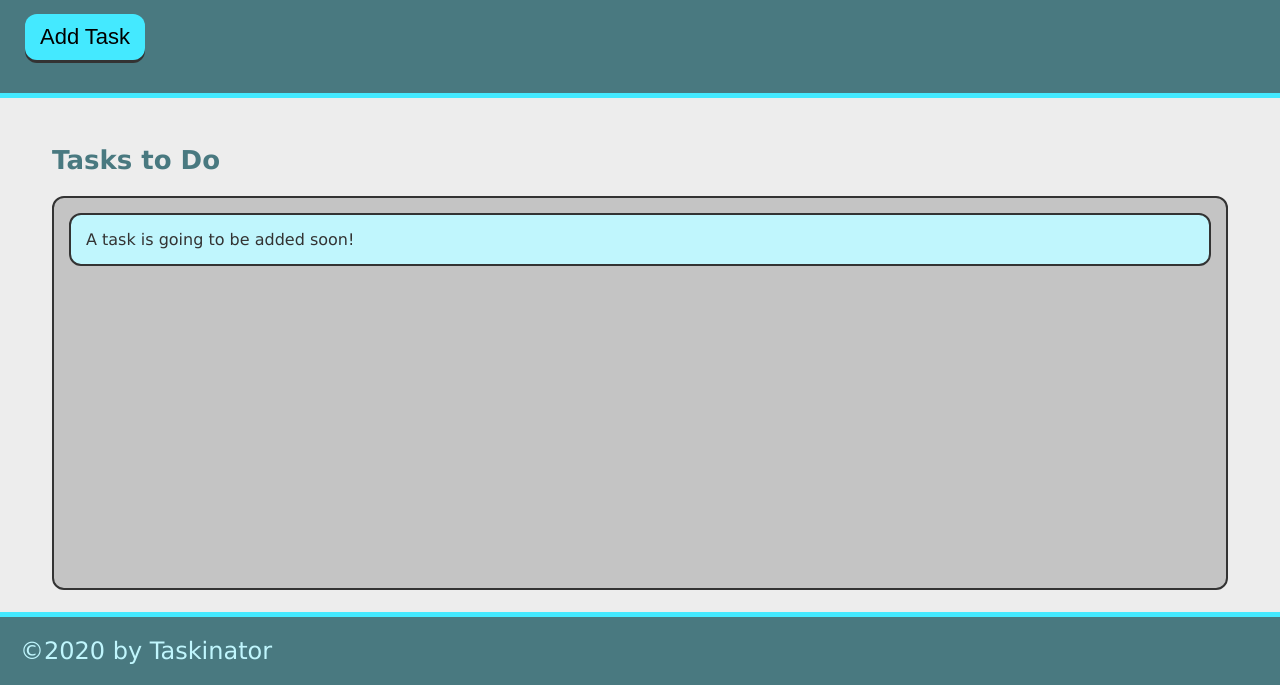
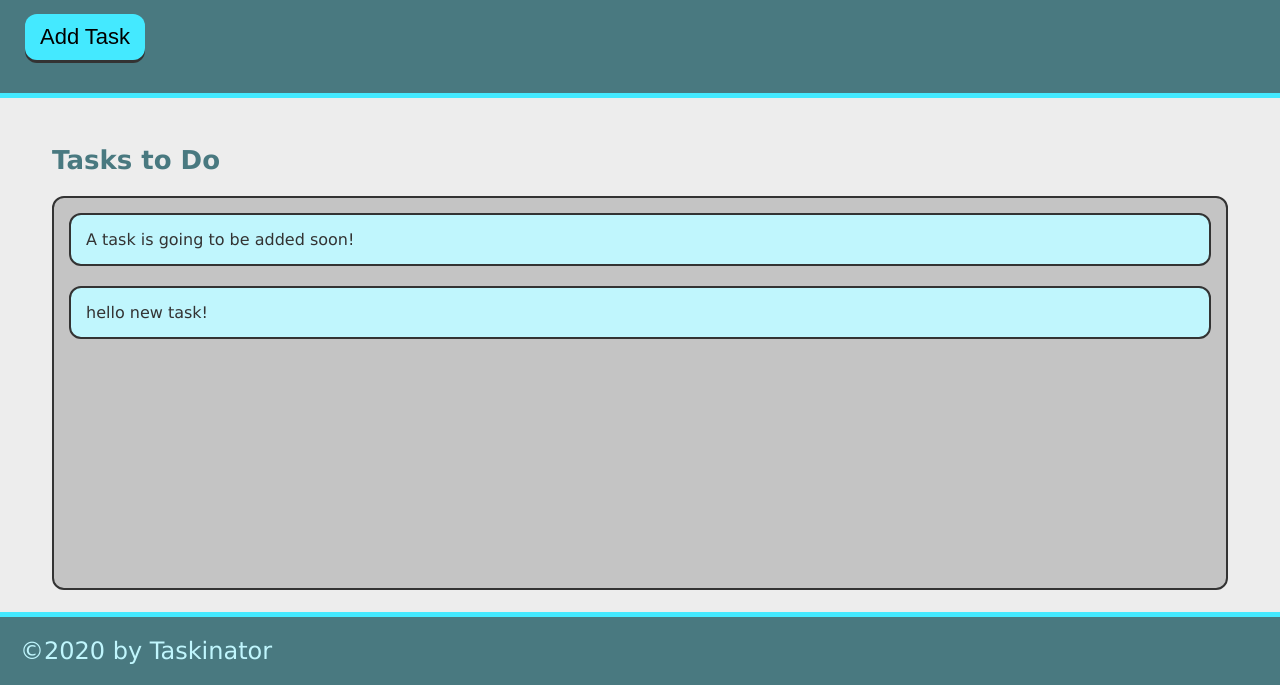
Before and after one commit to bganser15/taskinator, a plain HTML site: page index.html in a window 1280 px wide. Both pictures are taken after a click on the button "Add Task". Shown: the part 115-800 px from the top of the page. Drawn offline with Linux system fonts and the light colour scheme.

Commit message:
add ability to add task

```diff
--- a/assets/js/script.js
+++ b/assets/js/script.js
@@ -0,0 +1,17 @@
+//DOM references
+var buttonEl = document.querySelector("#save-task");
+
+var tasksToDoEL = document.querySelector("#tasks-to-do");
+
+var createTaskHandler = function () {
+  //creates new li
+  var taskItemEl = document.createElement("li");
+  //sets text content
+  taskItemEl.textContent = "hello new task!";
+  //adds to page under parent element tasksToDoEl
+  tasksToDoEL.appendChild(taskItemEl);
+  //adds style to new line of text
+  taskItemEl.className = "task-item";
+};
+
+buttonEl.addEventListener("click", createTaskHandler);
--- a/index.html
+++ b/index.html
@@ -11,13 +11,13 @@
     <header>
       <h1 class="page-title">Taskinator</h1>
       <p>Click the button below to add a new task!</p>
-      <button class="btn">Add Task</button>
+      <button class="btn" id="save-task">Add Task</button>
     </header>
 
     <main class="page-content">
       <section class="task-list-wrapper">
         <h2 class="list-title">Tasks to Do</h2>
-        <ul class="task-list">
+        <ul class="task-list" id="tasks-to-do">
           <li class="task-item">A task is going to be added soon!</li>
         </ul>
       </section>
```
